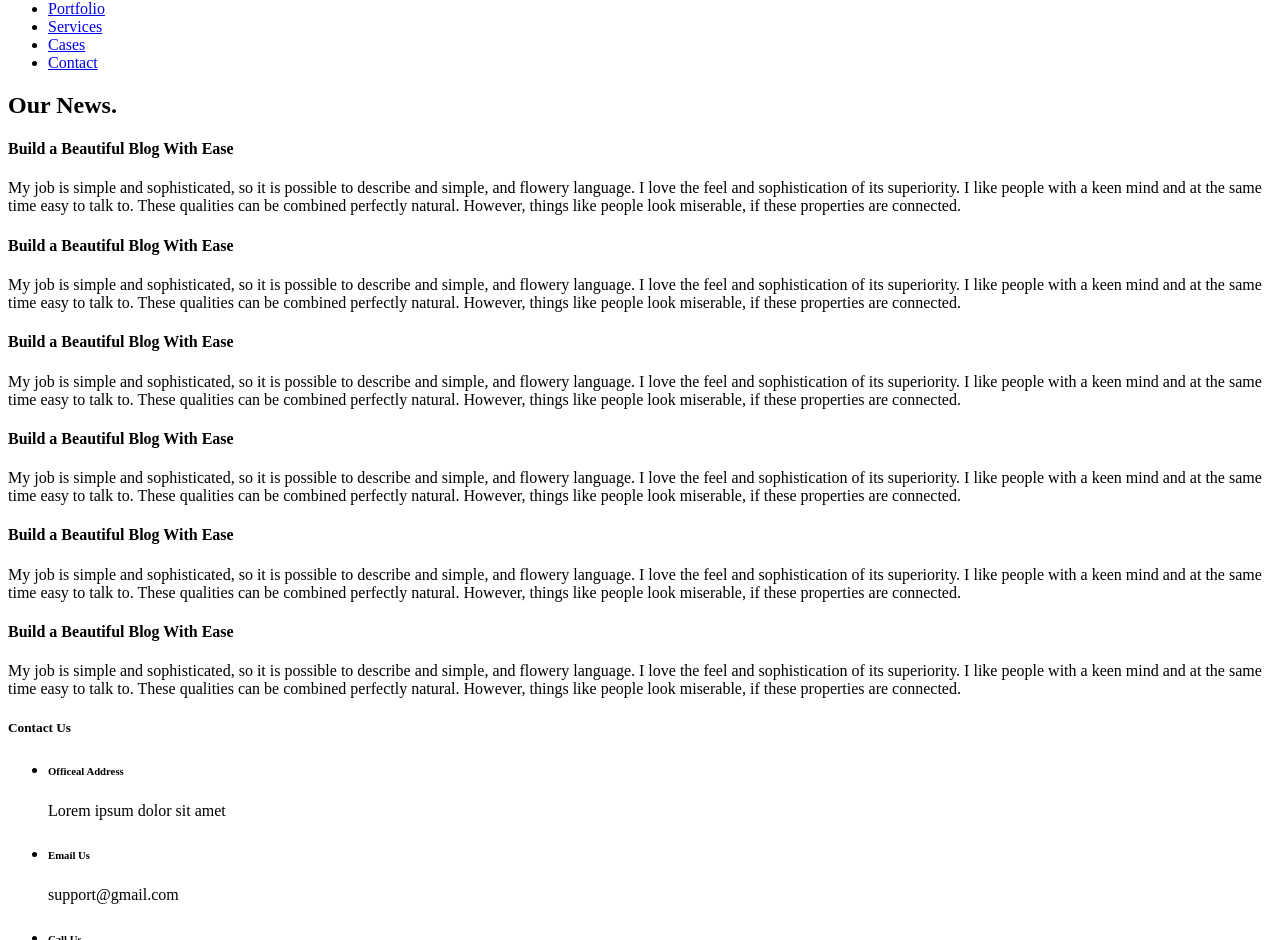
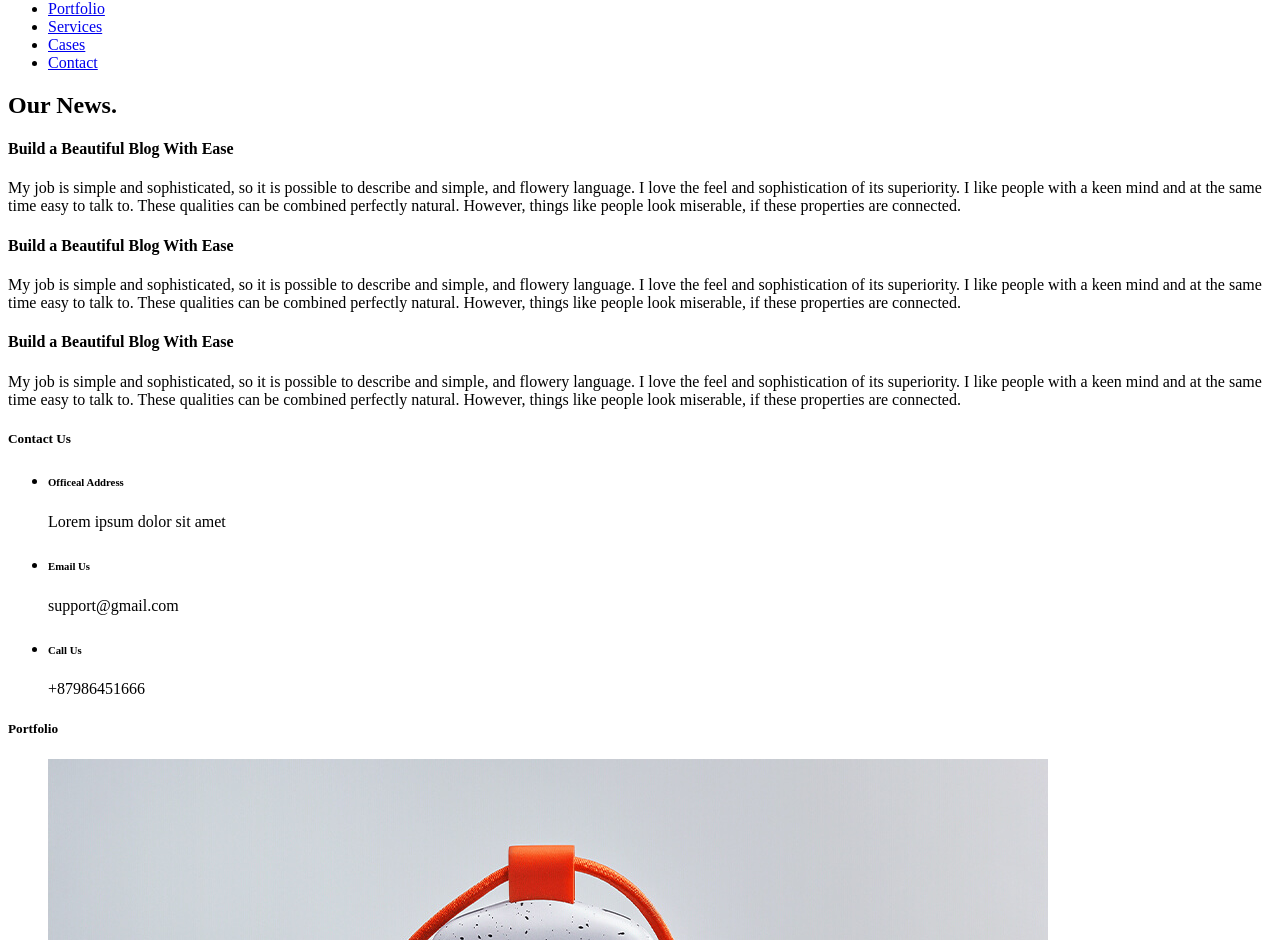
Before and after one commit to Konul304/Template-Modern-Agency, a Next.js app: page /blog/blog-dark in a window 1280 px wide. Shown: the part 1432-2372 px from the top of the page. Built offline with nearby package versions, Linux system fonts and the light colour scheme.

Commit message:
fix services boxes

```diff
--- a/src/components/Blogs/BlogStanderd.jsx
+++ b/src/components/Blogs/BlogStanderd.jsx
@@ -1,162 +1,45 @@
-import React from "react";
+import React from 'react';
 
 const BlogStanderd = () => {
+  const services = [
+    {
+      title: 'Build a Beautiful Blog With Ease',
+      description:
+        'My job is simple and sophisticated, so it is possible to describe and simple, and flowery language. I love the feel and sophistication of its superiority. I like people with a keen mind and at the same time easy to talk to. These qualities can be combined perfectly natural. However, things like people look miserable, if these properties are connected.',
+    },
+    {
+      title: 'Build a Beautiful Blog With Ease',
+      description:
+        'My job is simple and sophisticated, so it is possible to describe and simple, and flowery language. I love the feel and sophistication of its superiority. I like people with a keen mind and at the same time easy to talk to. These qualities can be combined perfectly natural. However, things like people look miserable, if these properties are connected.',
+    },
+    {
+      title: 'Build a Beautiful Blog With Ease',
+      description:
+        'My job is simple and sophisticated, so it is possible to describe and simple, and flowery language. I love the feel and sophistication of its superiority. I like people with a keen mind and at the same time easy to talk to. These qualities can be combined perfectly natural. However, things like people look miserable, if these properties are connected.',
+    },
+  ];
   return (
     <section className="blog-pg section-padding pt-0">
       <div className="container">
         <div className="row justify-content-center">
           <div className="col-lg-11">
             <div className="posts">
-              <div className={`item mb-80`}>
-                <div className="img">
-                  {/* <div>
-                      <img src={blogItem.image} alt="" />
-                    </div> */}
-                </div>
+              {services?.map((item, index) => {
+                return (
+                  <div key={index} className={`item mb-80`}>
                     <div className="content">
                       <div className="row justify-content-center">
                         <div className="col-10">
                           <h4 className="title">
-                        <div> Build a Beautiful Blog With Ease</div>
+                            <div>{item?.title}</div>
                           </h4>
-                      <p>
-                        My job is simple and sophisticated, so it is possible to
-                        describe and simple, and flowery language. I love the
-                        feel and sophistication of its superiority. I like
-                        people with a keen mind and at the same time easy to
-                        talk to. These qualities can be combined perfectly
-                        natural. However, things like people look miserable, if
-                        these properties are connected.
-                      </p>
+                          <p>{item?.description}</p>
                         </div>
                       </div>
                     </div>
                   </div>
-              <div className={`item mb-80`}>
-                <div className="img">
-                  {/* <div>
-                      <img src={blogItem.image} alt="" />
-                    </div> */}
-                </div>
-                <div className="content">
-                  <div className="row justify-content-center">
-                    <div className="col-10">
-                      <h4 className="title">
-                        <div> Build a Beautiful Blog With Ease</div>
-                      </h4>
-                      <p>
-                        My job is simple and sophisticated, so it is possible to
-                        describe and simple, and flowery language. I love the
-                        feel and sophistication of its superiority. I like
-                        people with a keen mind and at the same time easy to
-                        talk to. These qualities can be combined perfectly
-                        natural. However, things like people look miserable, if
-                        these properties are connected.
-                      </p>
-                    </div>
-                  </div>
-                </div>
-              </div>
-              <div className={`item mb-80`}>
-                <div className="img">
-                  {/* <div>
-                      <img src={blogItem.image} alt="" />
-                    </div> */}
-                </div>
-                <div className="content">
-                  <div className="row justify-content-center">
-                    <div className="col-10">
-                      <h4 className="title">
-                        <div> Build a Beautiful Blog With Ease</div>
-                      </h4>
-                      <p>
-                        My job is simple and sophisticated, so it is possible to
-                        describe and simple, and flowery language. I love the
-                        feel and sophistication of its superiority. I like
-                        people with a keen mind and at the same time easy to
-                        talk to. These qualities can be combined perfectly
-                        natural. However, things like people look miserable, if
-                        these properties are connected.
-                      </p>
-                    </div>
-                  </div>
-                </div>
-              </div>
-              <div className={`item mb-80`}>
-                <div className="img">
-                  {/* <div>
-                      <img src={blogItem.image} alt="" />
-                    </div> */}
-                </div>
-                <div className="content">
-                  <div className="row justify-content-center">
-                    <div className="col-10">
-                      <h4 className="title">
-                        <div> Build a Beautiful Blog With Ease</div>
-                      </h4>
-                      <p>
-                        My job is simple and sophisticated, so it is possible to
-                        describe and simple, and flowery language. I love the
-                        feel and sophistication of its superiority. I like
-                        people with a keen mind and at the same time easy to
-                        talk to. These qualities can be combined perfectly
-                        natural. However, things like people look miserable, if
-                        these properties are connected.
-                      </p>
-                    </div>
-                  </div>
-                </div>
-              </div>
-              <div className={`item mb-80`}>
-                <div className="img">
-                  {/* <div>
-                      <img src={blogItem.image} alt="" />
-                    </div> */}
-                </div>
-                <div className="content">
-                  <div className="row justify-content-center">
-                    <div className="col-10">
-                      <h4 className="title">
-                        <div> Build a Beautiful Blog With Ease</div>
-                      </h4>
-                      <p>
-                        My job is simple and sophisticated, so it is possible to
-                        describe and simple, and flowery language. I love the
-                        feel and sophistication of its superiority. I like
-                        people with a keen mind and at the same time easy to
-                        talk to. These qualities can be combined perfectly
-                        natural. However, things like people look miserable, if
-                        these properties are connected.
-                      </p>
-                    </div>
-                  </div>
-                </div>
-              </div>
-              <div className={`item`}>
-                <div className="img">
-                  {/* <div>
-                      <img src={blogItem.image} alt="" />
-                    </div> */}
-                </div>
-                <div className="content">
-                  <div className="row justify-content-center">
-                    <div className="col-10">
-                      <h4 className="title">
-                        <div> Build a Beautiful Blog With Ease</div>
-                      </h4>
-                      <p>
-                        My job is simple and sophisticated, so it is possible to
-                        describe and simple, and flowery language. I love the
-                        feel and sophistication of its superiority. I like
-                        people with a keen mind and at the same time easy to
-                        talk to. These qualities can be combined perfectly
-                        natural. However, things like people look miserable, if
-                        these properties are connected.
-                      </p>
-                    </div>
-                  </div>
-                </div>
-              </div>
+                );
+              })}
             </div>
           </div>
         </div>
```
Also changed, not shown: src/components/Services/Services1.jsx (+36 -50 lines), public/css/bootstrap.min.css. Lines whose indentation alone changed are shown as unchanged.
